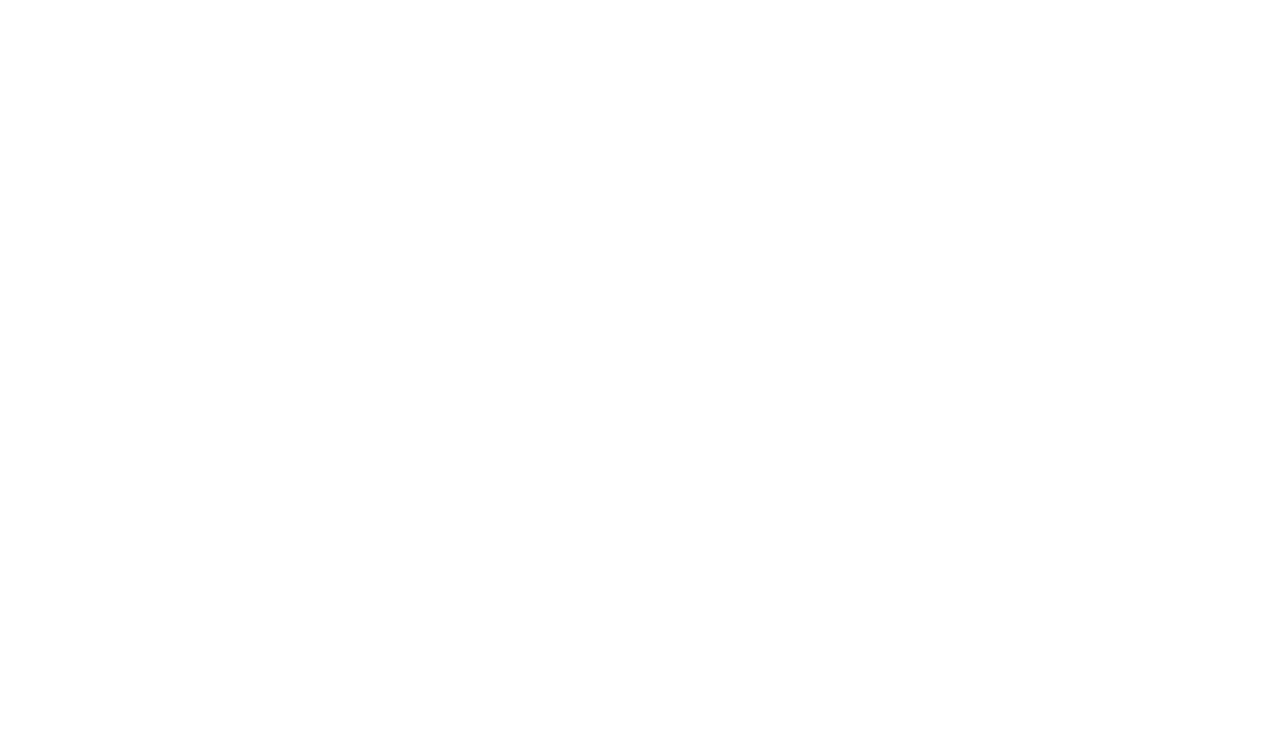
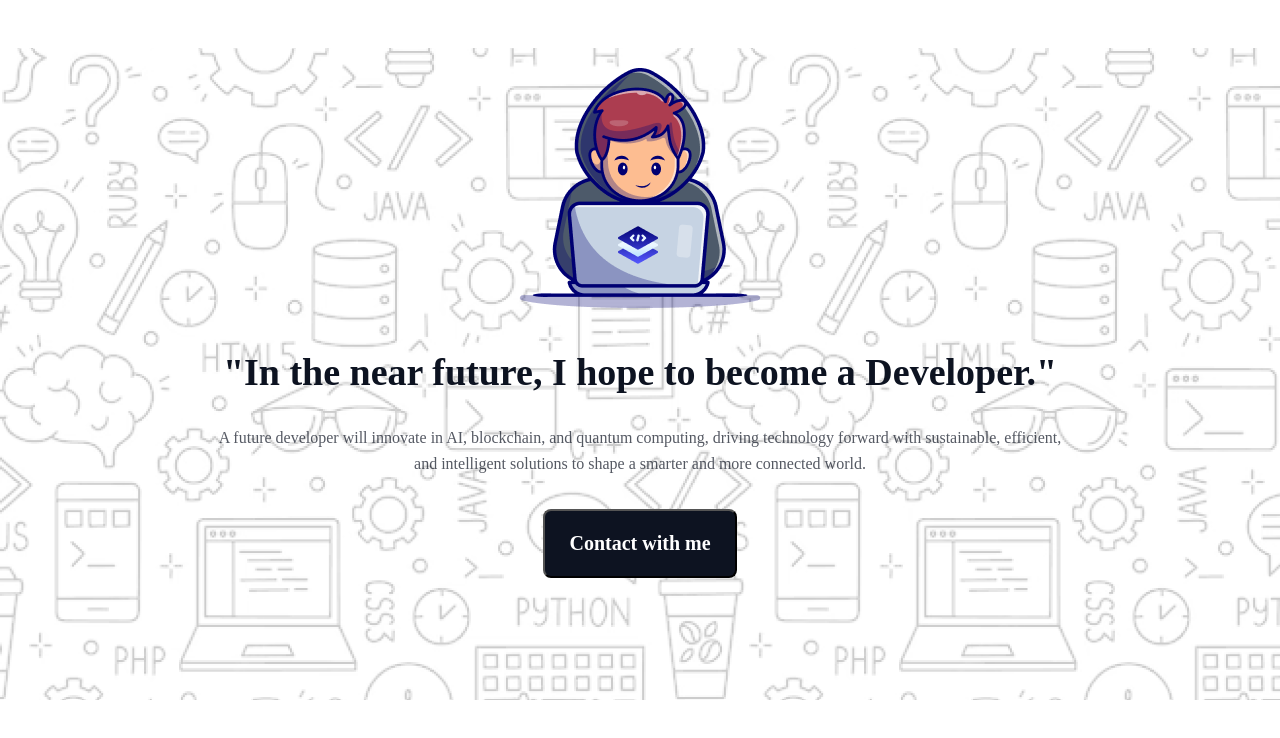
Before and after one commit to rajiasultanashraboni/Assignment-1, a plain HTML site: page index.html in a window 1280 px wide. Drawn offline with Linux system fonts and the light colour scheme; a web font is replaced by a local one.

Commit message:
hero section completed here

```diff
--- a/index.html
+++ b/index.html
@@ -3,10 +3,29 @@
 <head>
     <meta charset="UTF-8">
     <meta name="viewport" content="width=device-width, initial-scale=1.0">
-    <title>Document</title>
+    <title>Assignment 1</title>
     <link rel="stylesheet" href="style.css">
 </head>
 <body>
+    <header>
+        <!-- hero section section starts here -->
+        <div class="hero-section-container">
+            <div class="hero-section-content">
+                <img src="./assets/hero-image.png" alt="">
+                <h1>"In the near future, I hope to become a Developer."</h1>
+                <p>A future developer will innovate in AI, blockchain, and quantum computing, driving technology forward with sustainable, efficient, and intelligent solutions to shape a smarter and more connected world.</p>
+                <button>Contact with me</button>
+            </div>
+
+        </div>
+    </header>
+    <main>
+        <!-- why web development starts here -->
+
+    </main>
+    <footer>
+
+    </footer>
 
 </body>
 </html>
--- a/style.css
+++ b/style.css
@@ -0,0 +1,74 @@
+@import url('https://fonts.googleapis.com/css2?family=Azeret+Mono:ital,wght@0,100..900;1,100..900&display=swap');
+
+*{
+    margin: 0;
+    padding: 0;
+    box-sizing: border-box;
+}
+
+body{
+    font-family: "Azeret Mono", monospace;
+}
+
+/* hero section starts here */
+
+.hero-section-container{
+    max-width: 1440px;
+    min-height: 652px;
+    background-image: url('./assets/hero-bg.png');
+    margin: 0 auto;
+    margin-top: 48px;
+}
+
+.hero-section-content{
+    display: flex;
+    justify-content: center;
+    align-items: center;
+    flex-direction: column;
+}
+
+.hero-section-content img{
+    margin-top: 20px;
+    margin-bottom: 35px;
+}
+
+.hero-section-content h1{
+    width: 998px;
+    color: rgb(13, 19, 33);
+    font-family: Azeret Mono;
+    font-size: 38px;
+    font-weight: 800;
+    line-height: 58px;
+    letter-spacing: 0%;
+    text-align: center;
+    margin-bottom: 24px;
+}
+
+.hero-section-content p{
+    width: 852px;
+    color: rgb(13, 19, 33);
+    font-family: Azeret Mono;
+    font-size: 16px;
+    font-weight: 400;
+    line-height: 26px;
+    letter-spacing: 0%;
+    text-align: center;
+    opacity: 0.7;
+    margin-bottom: 32px;
+}
+
+.hero-section-content button{
+    color: rgb(255, 255, 255);
+    font-family: Azeret Mono;
+    font-size: 20px;
+    font-weight: 600;
+    line-height: 23px;
+    letter-spacing: 0%;
+    text-align: center;
+    border-radius: 8px;
+    background: rgb(13, 19, 33);
+    padding: 21px 24px 21px 24px;
+    cursor: pointer;
+}
+
+/* hero section ends here */
```
Also changed, not shown: assets/hero-image.png (renamed from assets/Group.png).
